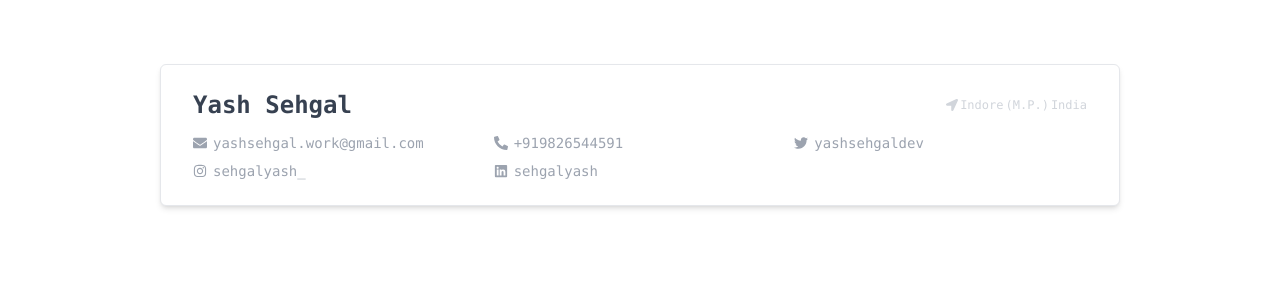
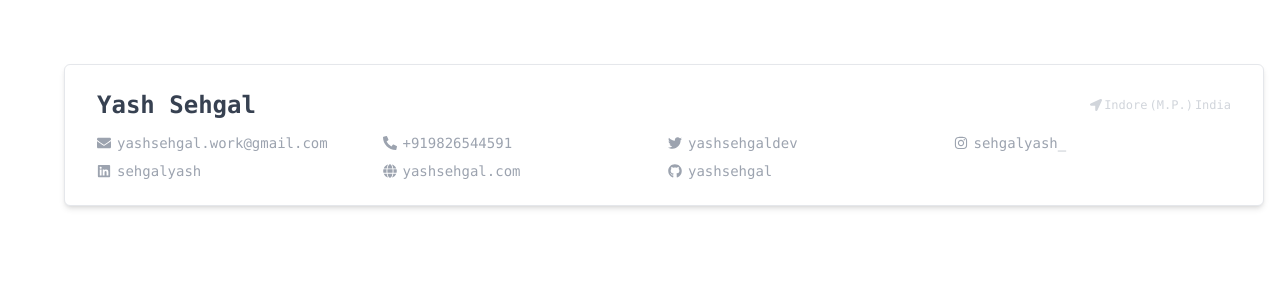
Before and after one commit to yashsehgal/resumay, a React (Create React App) app: page / in a window 1280 px wide. Shown: the top 300 px of the page. Built offline with nearby package versions, Linux system fonts and the light colour scheme.

Commit message:
feat: contact detail component update

```diff
--- a/src/config/resume-config.json
+++ b/src/config/resume-config.json
@@ -26,12 +26,12 @@
           "link": "https://linkedin.com/in/sehgalyash"
         },
         "website": {
-          "username": "",
-          "link": ""
+          "title": "yashsehgal.com",
+          "link": "https://yashsehgal.com"
         },
         "github": {
-          "username": "",
-          "link": ""
+          "username": "yashsehgal",
+          "link": "https://github.com/yashsehgal"
         },
         "dribble": {
           "username": "",
--- a/src/screens/ResumeLayout/ContactDetails.jsx
+++ b/src/screens/ResumeLayout/ContactDetails.jsx
@@ -1,11 +1,11 @@
 import { useRef } from "react";
-import { FaEnvelope, FaInstagram, FaLinkedin, FaPhoneAlt, FaTwitter } from "react-icons/fa";
+import { FaBehance, FaDribbble, FaEnvelope, FaFacebook, FaGithub, FaGlobe, FaInstagram, FaLinkedin, FaPhoneAlt, FaTwitter } from "react-icons/fa";
 import { contactDetailItemWrapperStyle } from "../../styles/base";
 
 export default function ContactDetails({ contactData }) {
   const contactDataRef = useRef(contactData);
   return (
-    <div className="contact-details-template-wrapper w-full h-fit grid grid-cols-3 items-center justify-start gap-2">
+    <div className="contact-details-template-wrapper grid grid-cols-4 gap-2 items-center justify-start mt-3">
       {contactDataRef.current?.email &&
         <a href={`mailto:${contactDataRef.current?.email}`} target="_blank" rel="noreferrer">
           <span className={contactDetailItemWrapperStyle}>
@@ -41,7 +41,7 @@ export default function ContactDetails({ contactData }) {
           <span className={contactDetailItemWrapperStyle}>
             <FaInstagram />
             <span className="contact-detail-instagram">
-              {contactDataRef.current?.instagram?.username}
+              {contactDataRef.current?.instagram?.username || "instagram"}
             </span>
           </span>
         </a>
@@ -51,7 +51,57 @@ export default function ContactDetails({ contactData }) {
           <span className={contactDetailItemWrapperStyle}>
             <FaLinkedin />
             <span className="contact-detail-linkedin">
-              {contactDataRef.current?.linkedin?.username}
+              {contactDataRef.current?.linkedin?.username || "linkedin"}
+            </span>
+          </span>
+        </a>
+      }
+      {contactDataRef.current?.website && contactDataRef.current?.website?.link &&
+        <a href={contactDataRef.current?.website?.link} target="_blank" rel="noreferrer">
+          <span className={contactDetailItemWrapperStyle}>
+            <FaGlobe />
+            <span className="contact-detail-website">
+              {contactDataRef.current?.website?.title || "website"}
+            </span>
+          </span>
+        </a>
+      }
+      {contactDataRef.current?.github && contactDataRef.current?.github?.link &&
+        <a href={contactDataRef.current?.github?.link} target="_blank" rel="noreferrer">
+          <span className={contactDetailItemWrapperStyle}>
+            <FaGithub />
+            <span className="contact-detail-github">
+              {contactDataRef.current?.github?.username || "github"}
+            </span>
+          </span>
+        </a>
+      }
+      {contactDataRef.current?.dribble && contactDataRef.current?.dribble.link &&
+        <a href={contactDataRef.current?.dribble.link} target="_blank" rel="noreferrer">
+          <span className={contactDetailItemWrapperStyle}>
+            <FaDribbble />
+            <span className="contact-detail-dribble">
+              {contactDataRef.current?.dribble?.username || "dribble"}
+            </span>
+          </span>
+        </a>
+      }
+      {contactDataRef.current?.behance && contactDataRef.current?.behance?.link &&
+        <a href={contactDataRef.current?.behance?.link} target="_blank" rel="noreferrer">
+          <span className={contactDetailItemWrapperStyle}>
+            <FaBehance />
+            <span className="contact-detail-behance">
+              {contactDataRef.current?.behance?.username || "behance"}
+            </span>
+          </span>
+        </a>
+      }
+      {contactDataRef.current?.facebook && contactDataRef.current?.facebook?.link &&
+        <a href={contactDataRef.current?.facebook?.link} target="_blank" rel="noreferrer">
+          <span className={contactDetailItemWrapperStyle}>
+            <FaFacebook />
+            <span className="contact-detail-facebook">
+              {contactDataRef.current?.facebook?.username || "facebook"}
             </span>
           </span>
         </a>
--- a/src/styles/base.js
+++ b/src/styles/base.js
@@ -1,4 +1,4 @@
-const resumeContentWrapperStyle = "resume-content-wrapper px-8 py-6 mx-auto w-[960px] bg-white border border-gray-200 shadow-md rounded-md h-fit flex flex-start flex-col gap-3";
+const resumeContentWrapperStyle = "resume-content-wrapper px-8 py-6 mx-auto w-[1200px] bg-white border border-gray-200 shadow-md rounded-md h-fit flex flex-start flex-col gap-3";
 const personalDetailsWrapperStyle = "personal-details-wrapper w-full h-fit";
 const contactDetailItemWrapperStyle = "contact-detail-item-wrapper w-fit h-fit flex flex-row items-center justify-start gap-1.5 text-sm font-normal text-gray-400";
 
```
